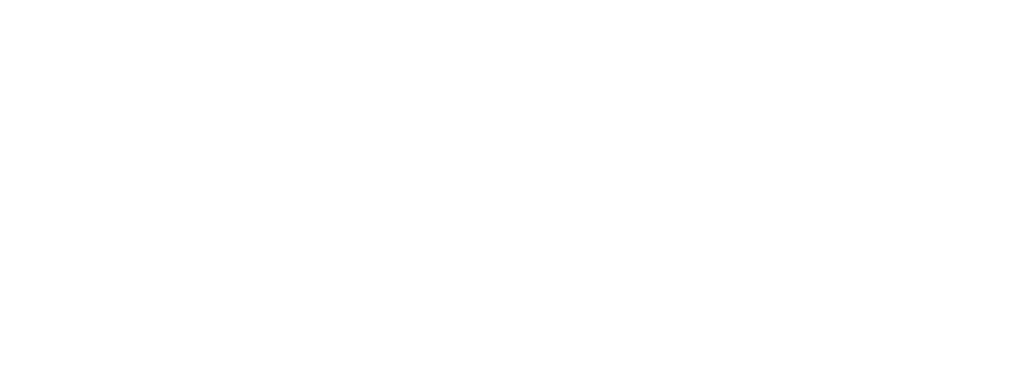
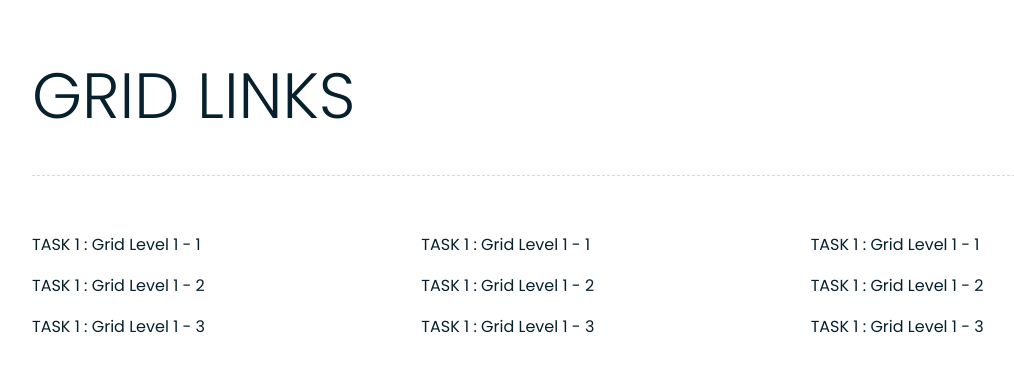
Before and after one commit to solinkz/grid-level-1-1, a plain HTML site: page index.html in a window 1280 px wide. Shown: the whole page, without its empty margins (24-1038 px from the left). Drawn offline with Linux system fonts and the light colour scheme.

Commit message:
index file

```diff
--- a/css/style.css
+++ b/css/style.css
@@ -5,7 +5,76 @@
     margin: 0;
     box-sizing: border-box;
 }
-
+:root{
+    --text-color: #06212D;
+    --box-color: #29ABE2;
+    --width-lg: 1200px;
+    --width-md: 992px;
+    --width-sm: 768px;
+    --width: 100%;
+}
 body{
     font-family: 'Poppins', sans-serif;
 }
+
+/* TYPOGRAPHY */
+
+h1{
+    font-size: 4rem;
+    font-weight: 300;
+    color: var(--text-color);
+    padding-bottom: 2rem;
+    border-bottom: 1px dashed rgba(0,0,0,.15);
+    margin-top: 3rem;
+}
+
+
+/* LAYOUTS */
+
+.container{
+    max-width: var(--width);
+    margin: 0 auto;
+    padding: 0 1rem;
+}
+
+@media (min-width: 768px){
+   .container{
+       max-width: var(--width-sm);
+   }
+}
+@media (min-width: 992px){
+   .container{
+       max-width: var(--width-md);
+   }
+}
+@media (min-width: 1200px){
+   .container{
+       max-width: var(--width-lg);
+   }
+}
+
+
+/* LAYOUT LINKS */
+
+.tasks{
+    display: grid;
+    grid-template-columns: repeat(3, 1fr);
+    margin-top: 3.5rem;
+}
+
+.tasks .task{
+    list-style-type: none;
+    display: grid;
+    grid-auto-flow: row;
+    gap: 1rem;
+}
+.tasks .task li{
+
+}
+.tasks .task a{
+    text-decoration: none;
+    color: var(--text-color);
+}
+.tasks .task a:hover{
+    text-decoration: underline;
+}
--- a/index.html
+++ b/index.html
@@ -4,11 +4,48 @@
     <meta charset="UTF-8">
     <meta name="viewport" content="width=device-width, initial-scale=1.0">
     <title>Grid level 1 -1</title>
+    <link rel="stylesheet" href="css/style.css">
 </head>
 <body>
     <div id="app">
         <div class="container">
+            <h1>GRID LINKS</h1>
 
+            <div class="tasks">
+                <ul class="task task-1">
+                    <li class="task-link">
+                        <a href="#">TASK 1 : Grid Level 1 - 1</a>
+                    </li>
+                    <li class="task-link">
+                        <a href="#">TASK 1 : Grid Level 1 - 2</a>
+                    </li>
+                    <li class="task-link">
+                        <a href="#">TASK 1 : Grid Level 1 - 3</a>
+                    </li>
+                </ul>
+                <ul class="task task-2">
+                    <li class="task-link">
+                        <a href="#">TASK 1 : Grid Level 1 - 1</a>
+                    </li>
+                    <li class="task-link">
+                        <a href="#">TASK 1 : Grid Level 1 - 2</a>
+                    </li>
+                    <li class="task-link">
+                        <a href="#">TASK 1 : Grid Level 1 - 3</a>
+                    </li>
+                </ul>
+                <ul class="task task-3">
+                    <li class="task-link">
+                        <a href="#">TASK 1 : Grid Level 1 - 1</a>
+                    </li>
+                    <li class="task-link">
+                        <a href="#">TASK 1 : Grid Level 1 - 2</a>
+                    </li>
+                    <li class="task-link">
+                        <a href="#">TASK 1 : Grid Level 1 - 3</a>
+                    </li>
+                </ul>
+            </div>
         </div>
     </div>
 </body>
```
